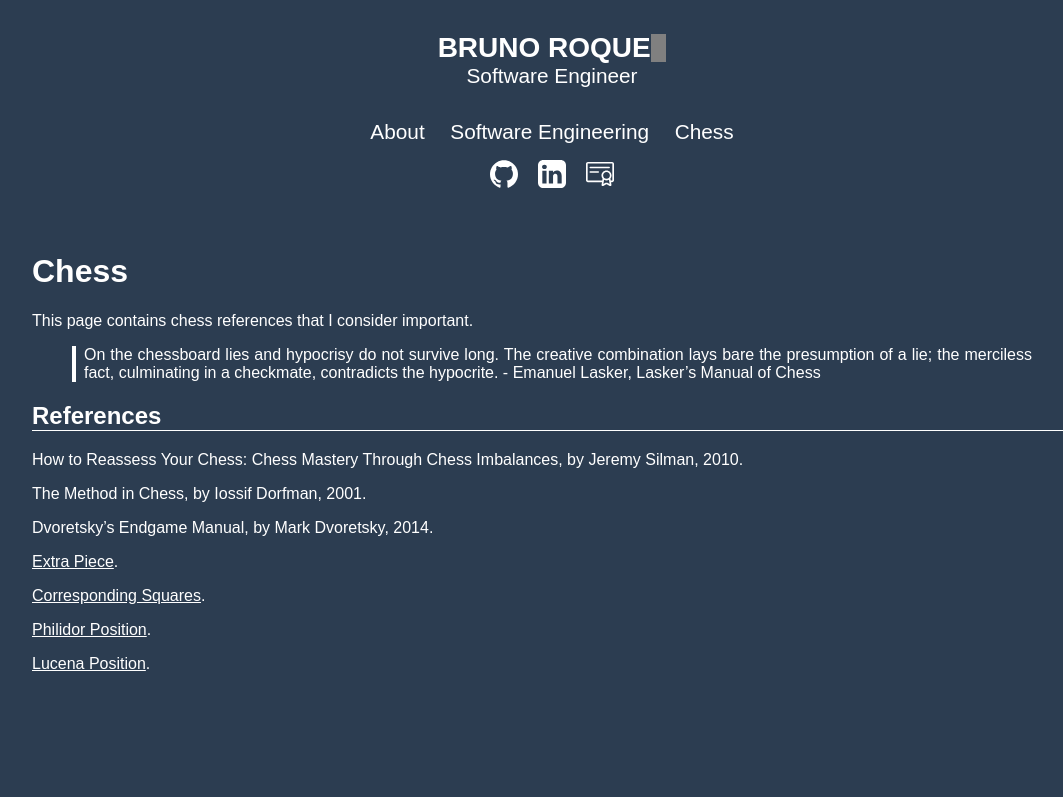
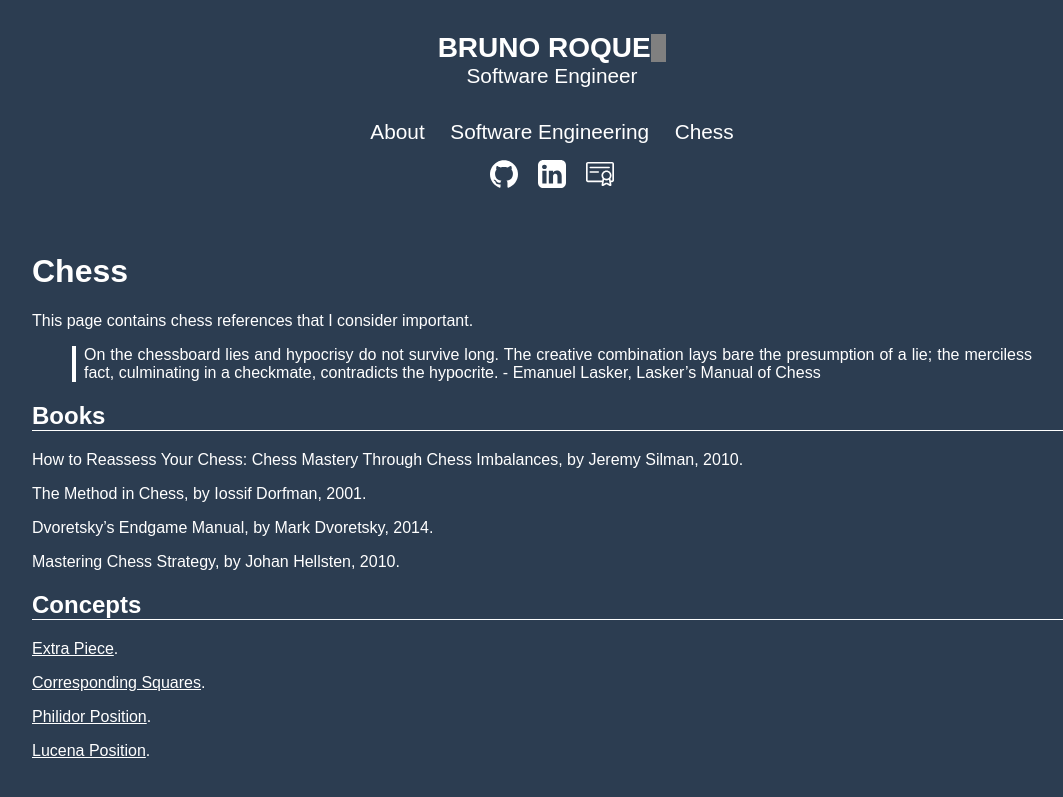
Before and after one commit to brunoroque06/brunoroque06.github.io, a Jekyll site: the page built from _pages/chess.md, in a window 1280 px wide. Shown: the top 797 px of the page, without its empty margins (88-1151 px from the left). Built offline with Jekyll 4.4.1, drawn with Linux system fonts in a browser that asks for light colours; our own code applies the rules of GitHub Pages for plain Markdown files.

Commit message:
Add Mastering Chess Strategy to chess books

```diff
--- a/_pages/chess.md
+++ b/_pages/chess.md
@@ -9,13 +9,17 @@ This page contains chess references that I consider important.
 
 > On the chessboard lies and hypocrisy do not survive long. The creative combination lays bare the presumption of a lie; the merciless fact, culminating in a checkmate, contradicts the hypocrite. - Emanuel Lasker, Lasker's Manual of Chess
 
-## References
+## Books
 
 How to Reassess Your Chess: Chess Mastery Through Chess Imbalances, by Jeremy Silman, 2010.
 
 The Method in Chess, by Iossif Dorfman, 2001.
 
 Dvoretsky's Endgame Manual, by Mark Dvoretsky, 2014.
+
+Mastering Chess Strategy, by Johan Hellsten, 2010.
+
+## Concepts
 
 [Extra Piece](https://www.chess.com/article/view/an-quotextraquot-piece).
 
```
